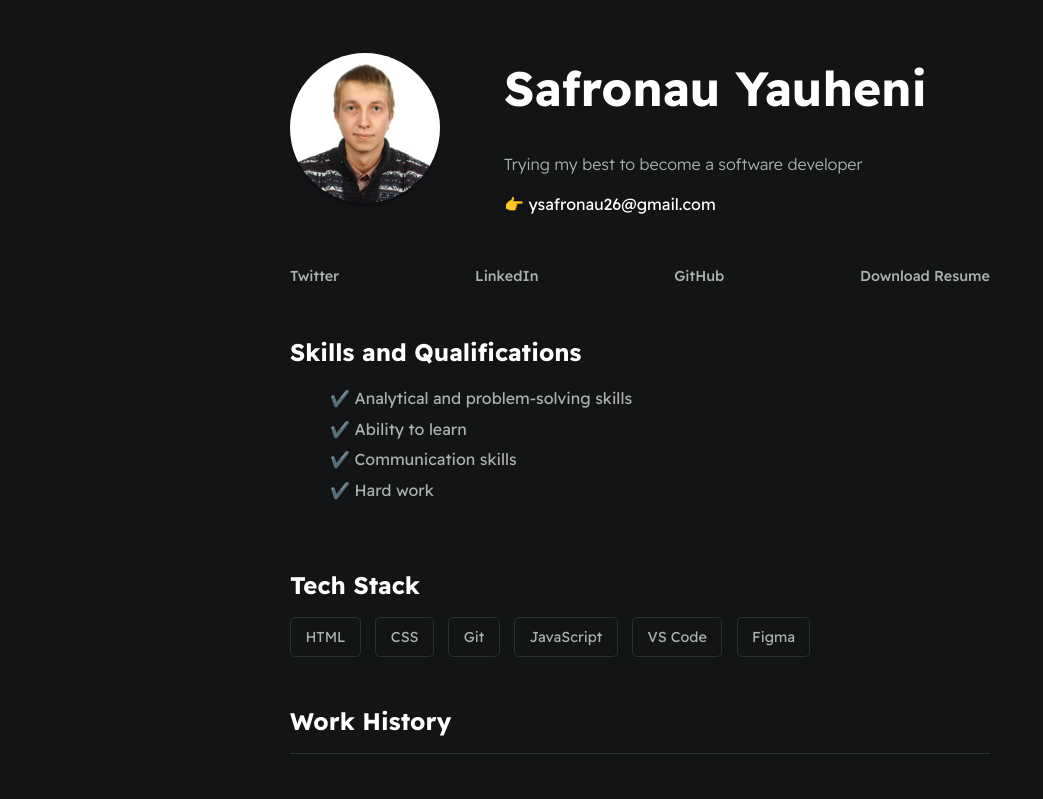
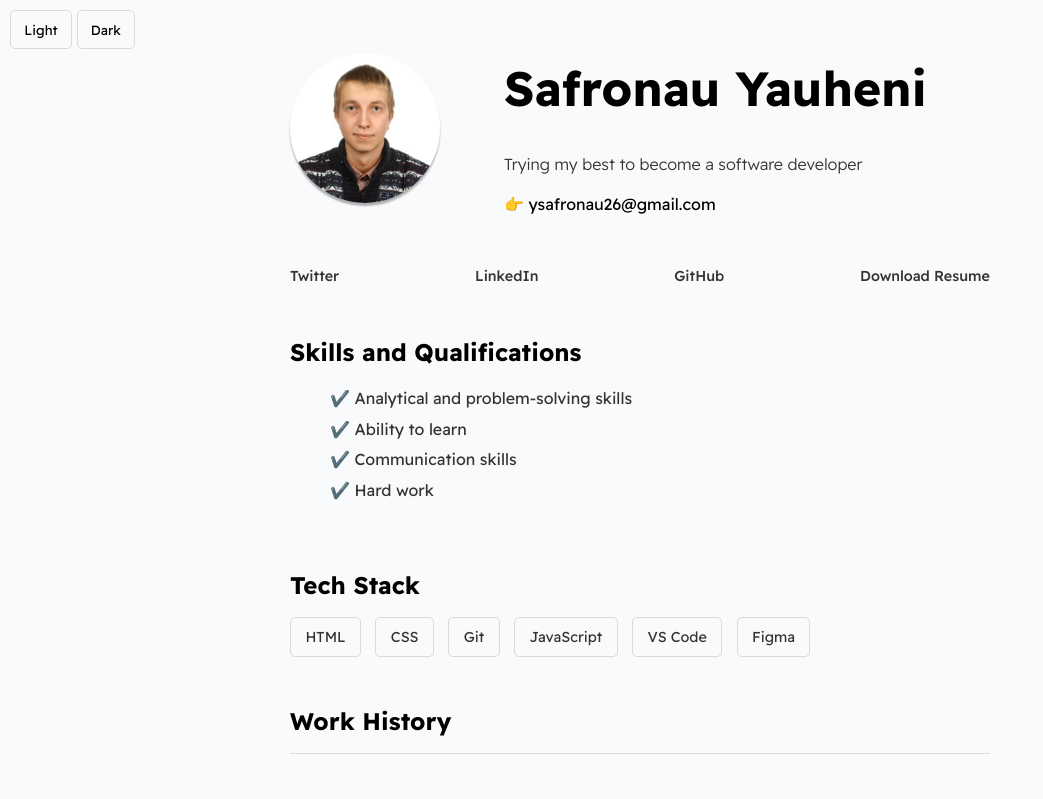
Before and after one commit to ysafronau/Resume-Website, a plain HTML site: page index.html in a window 1280 px wide. Shown: the top 799 px of the page, without its empty margins (0-1043 px from the left). Drawn offline with Linux system fonts and the light colour scheme.

Commit message:
feat: add dark and light mode

```diff
--- a/assets/styles/main.css
+++ b/assets/styles/main.css
@@ -1,23 +1,11 @@
 @import url("https://fonts.googleapis.com/css2?family=Readex+Pro:wght@300;400;500;600;700&display=swap");
 
 :root {
-  --mainTextColor-light: #000;
-  --secondaryTextColor-light: rgb(51 51 51);
-  --mainLinkColor-light: #0da2b8;
-  --mainBorderColor-light: rgb(218, 218, 218);
-  --mainBgColor-light: rgb(249, 250, 251);
-
-  --mainTextColor-dark: #fff;
-  --secondaryTextColor-dark: #adb0b1;
-  --mainLinkColor-dark: rgb(30, 190, 214);
-  --mainBorderColor-dark: #2b3031;
-  --mainBgColor-dark: #131415;
-
-  --mainTextColor: var(--mainTextColor-dark);
-  --secondaryTextColor: var(--secondaryTextColor-dark);
-  --mainLinkColor: var(--mainLinkColor-dark);
-  --mainBorderColor: var(--mainBorderColor-dark);
-  --mainBgColor: var(--mainBgColor-dark);
+  --mainTextColor: #000;
+  --secondaryTextColor: rgb(51 51 51);
+  --mainLinkColor: #0da2b8;
+  --mainBorderColor: rgb(218, 218, 218);
+  --mainBgColor: rgb(249, 250, 251);
 }
 
 * {
@@ -146,6 +134,21 @@ li {
   gap: 1em;
 }
 
+.container--buttons {
+  position: fixed;
+  top: 10px;
+  left: 10px;
+}
+
+.container--buttons button {
+  background-color: transparent;
+  outline: none;
+  cursor: pointer;
+  border: 1px solid var(--mainBorderColor);
+  padding: 0.5em 1em;
+  border-radius: 5px;
+}
+
 @media (max-width: 600px) {
   #container--main {
     padding: 1em;
--- a/index.html
+++ b/index.html
@@ -8,6 +8,10 @@
     <title>Safronau Yauheni</title>
   </head>
   <body>
+    <div class="container--buttons">
+      <button id="light">Light</button>
+      <button id="dark">Dark</button>
+    </div>
     <div id="container--main">
       <section id="wrapper--hero" class="section--page">
         <img
@@ -139,5 +143,6 @@
         </div>
       </section>
     </div>
+    <script src="scripts/script.js"></script>
   </body>
 </html>
--- /dev/null
+++ b/scripts/script.js
@@ -0,0 +1,22 @@
+const root = document.querySelector(":root");
+const lightBtn = document.getElementById("light");
+const darkBtn = document.getElementById("dark");
+
+function setBgColorLight() {
+  root.style.setProperty("--mainTextColor", "#000");
+  root.style.setProperty("--secondaryTextColor", "rgb(51 51 51)");
+  root.style.setProperty("--mainLinkColor", "#0da2b8");
+  root.style.setProperty("--mainBorderColor", "rgb(218, 218, 218)");
+  root.style.setProperty("--mainBgColor", "rgb(249, 250, 251)");
+}
+
+function setBgColorDark() {
+  root.style.setProperty("--mainTextColor", " #fff");
+  root.style.setProperty("--secondaryTextColor", "#adb0b1");
+  root.style.setProperty("--mainLinkColor", "rgb(30, 190, 214)");
+  root.style.setProperty("--mainBorderColor", "#2b3031");
+  root.style.setProperty("--mainBgColor", "#131415");
+}
+
+lightBtn.addEventListener("click", setBgColorLight);
+darkBtn.addEventListener("click", setBgColorDark);
```
